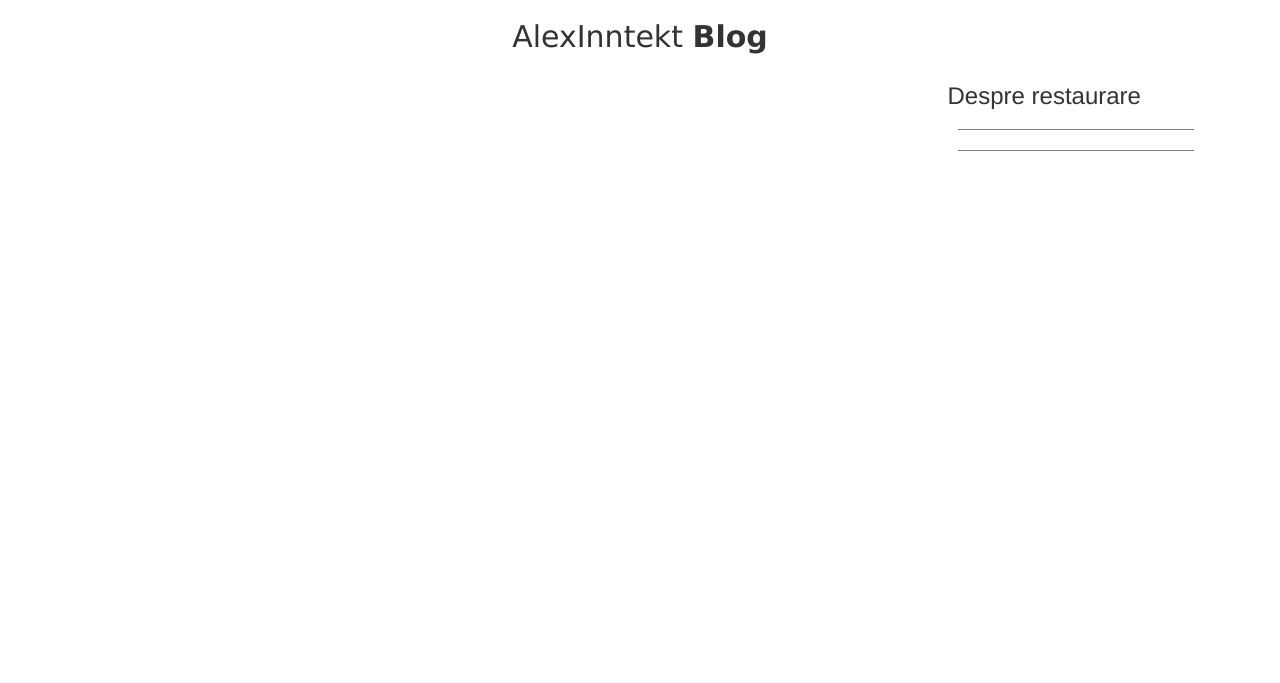
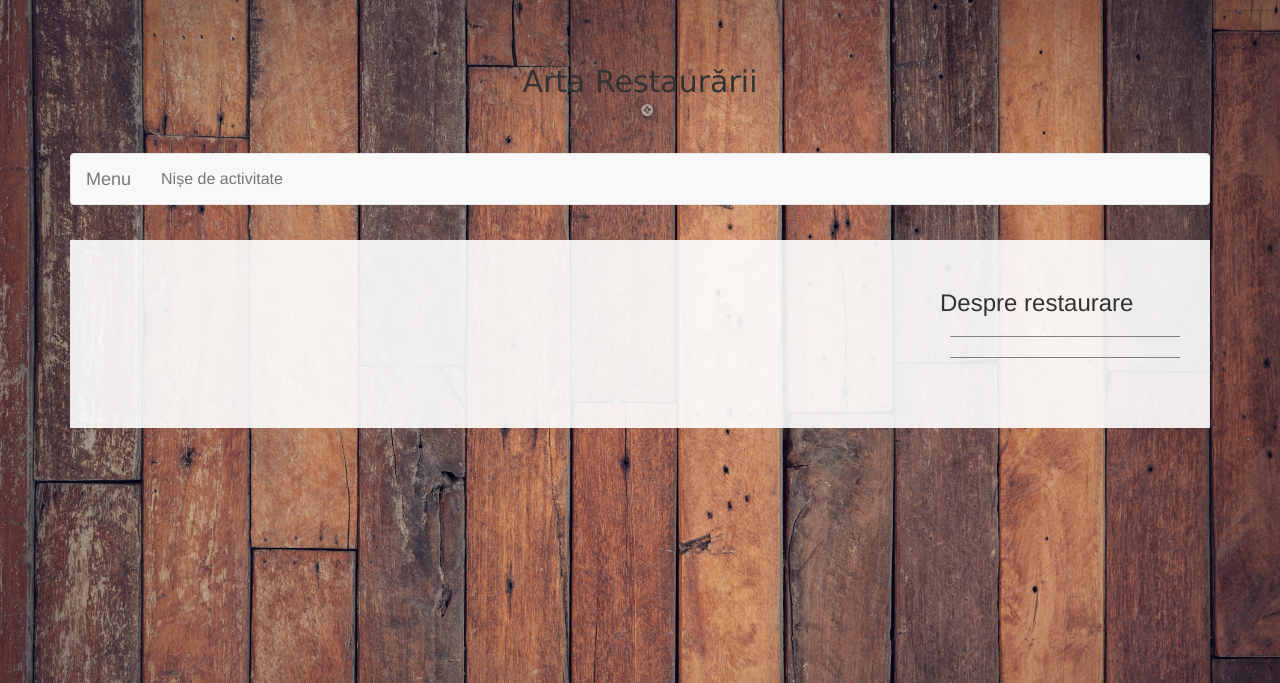
Before and after one commit to AlexInntekt/arta-restaurarii, a Django app: page / in a window 1280 px wide. Shown: the top 683 px of the page. Run offline with Django 3.2, Linux system fonts and the light colour scheme; some libraries are stand-ins or nearby versions.

Commit message:
save progress

```diff
--- /dev/null
+++ b/src/static_dirs/css/style.css
@@ -0,0 +1,47 @@
+
+
+/*{% static 'wallpaper.jpg' %}*/
+/*'media/wallpaper.jpg'*/
+body {
+        background: url('/media/w1.jpg') no-repeat center center fixed;
+        -webkit-background-size: cover;
+        -moz-background-size: cover;
+        background-size: cover;
+        -o-background-size: cover;
+    }
+
+.box {
+    margin-top: 15px;
+    margin-bottom: 15px;
+    padding: 30px 15px;
+
+    content: "";
+    clear: both;
+    display: table;
+    width: 100%;
+}
+
+.box-c {
+    margin-top: 15px;
+    margin-bottom: 15px;
+    padding: 30px 15px;
+    background: #F8F8F8;
+    background: rgba(255,255,255,0.9);
+
+    content: "";
+    clear: both;
+    display: table;
+    width: 100%;
+
+}
+
+
+
+@media screen and (min-width:1200px) {
+    .box:after {
+        content: '';
+        display: table;
+        clear: both;
+    }
+
+}
--- /dev/null
+++ b/src/static_dirs/js/script.js
@@ -0,0 +1,9 @@
+$(function() {
+    $("#home a:contains('Home')").parent().addClass('active');
+    $("#Restaurare a:contains('Restaurare')").parent().addClass('active');
+    $("#contact a:contains('Contact')").parent().addClass('active');
+
+
+
+
+});
--- a/src/templates/banner.html
+++ b/src/templates/banner.html
@@ -2,8 +2,7 @@
 <div class="container">
  	<div class="row">
     	<div class="box">
-        	<h2 class="intro-text text-center" style="font-family:verdana;"> AlexInntekt
-                <strong>Blog</strong>
+        	<h2 class="intro-text text-center" style="font-family:verdana;"> Arta Restaurării
             </h2>
 		</div>
 	</div>
--- a/src/templates/navbar.html
+++ b/src/templates/navbar.html
@@ -0,0 +1,37 @@
+
+<div class="container">
+    <nav class="navbar navbar-default" role="navigation">
+        <div class="">
+
+
+            <div class="navbar-header">
+                <button type="button" class="navbar-toggle" data-toggle="collapse" data-target="#bs-example-navbar-collapse-1">
+                    <span class="sr-only">Toggle navigation</span>
+                    <span class="icon-bar"></span>
+                    <span class="icon-bar"></span>
+                    <span class="icon-bar"></span>
+                </button>
+
+                <a class="navbar-brand" href="/">Menu</a>
+            </div>
+
+
+            <div class="collapse navbar-collapse" id="bs-example-navbar-collapse-1">
+                <ul class="nav navbar-nav">
+
+                    <li>
+                        <a href="{% url 'home' %}" style="font-size: 12pt;">Nișe de activitate</a>
+                    </li>
+
+
+
+
+                </ul>
+
+            </div>
+
+        </div>
+    </nav>
+
+
+</div>
```
Also changed, not shown: media/w1.jpg (added).
